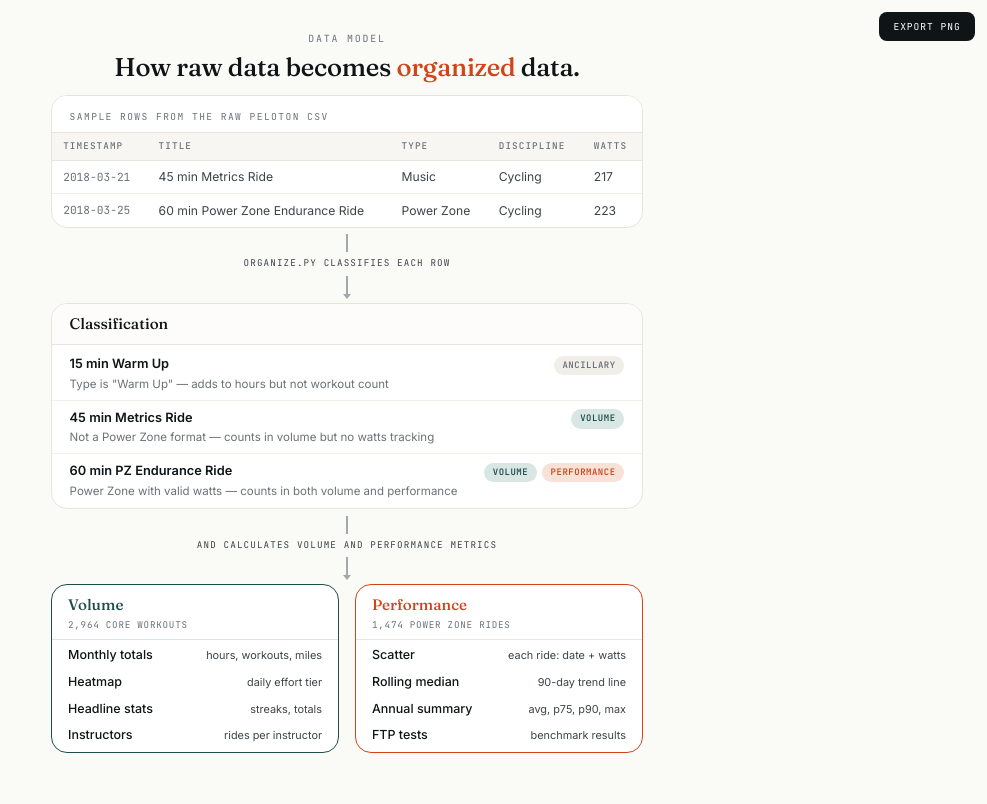
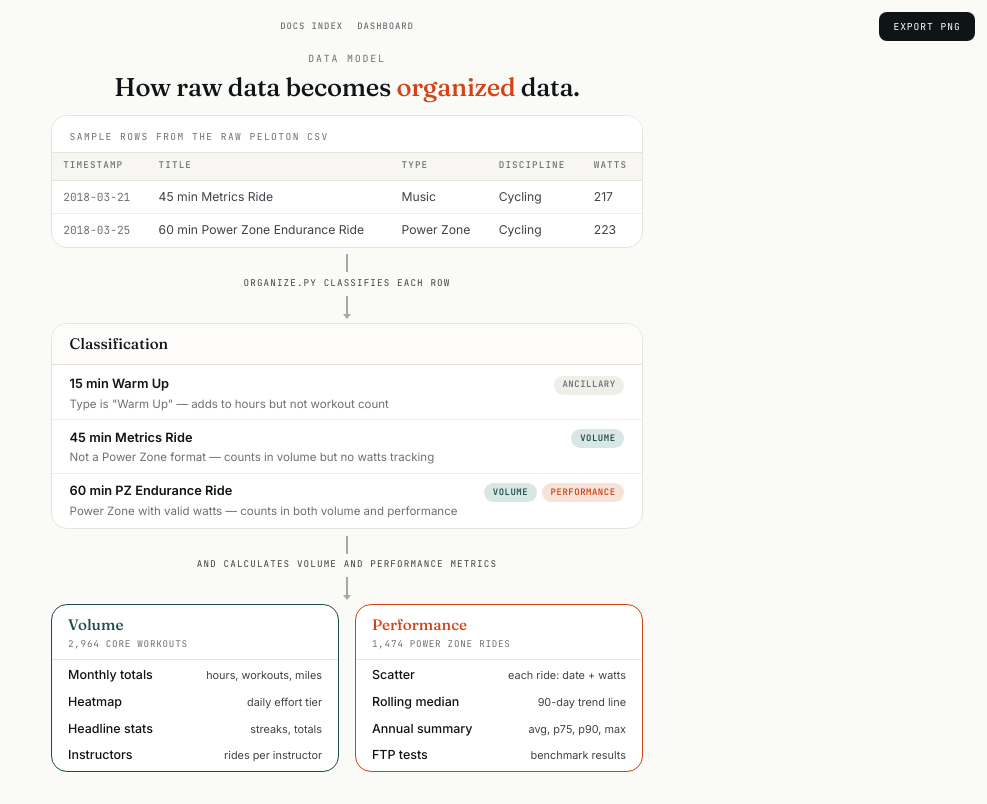
Before and after one commit to clairem0/technically-curious-peloton-dashboard, a plain HTML site: page docs/visuals/data-flow.html in a window 1280 px wide. Shown: the whole page, without its empty margins (293-1280 px from the left). Drawn offline with Linux system fonts and the light colour scheme.

Commit message:
Add docs navigation links

```diff
--- a/docs/visuals/data-flow.html
+++ b/docs/visuals/data-flow.html
@@ -61,6 +61,23 @@
     line-height: 1.2;
   }
   h1 em { color: var(--accent); font-style: normal; }
+  .page-links {
+    display: flex;
+    flex-wrap: wrap;
+    justify-content: center;
+    gap: 0.6rem 0.9rem;
+    margin-bottom: 0.4rem;
+  }
+  .page-links a {
+    color: var(--ink-3);
+    font-family: var(--mono);
+    font-size: 0.56rem;
+    font-weight: 500;
+    letter-spacing: 0.1em;
+    text-decoration: none;
+    text-transform: uppercase;
+  }
+  .page-links a:hover { color: var(--accent); }
 
   /* CSV Table */
   .csv-card {
@@ -261,6 +278,11 @@
 </head>
 <body>
 
+<nav class="page-links" aria-label="Page links">
+  <a href="../index.html">Docs Index</a>
+  <a href="../../dashboard/dashboard.html">Dashboard</a>
+</nav>
+
 <div id="capture-zone" style="padding: 0.75rem;"><div class="eyebrow">Data Model</div>
 <h1>How raw data becomes <em>organized</em> data.</h1>
 
```
Also changed, not shown: docs/data-model-explainer.html (+21 -0 lines), docs/visuals/organized-data-schema.html (+22 -0 lines).
